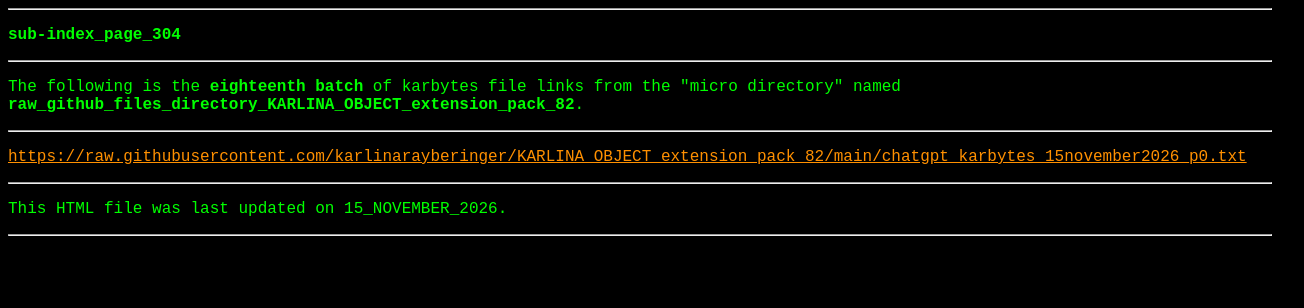
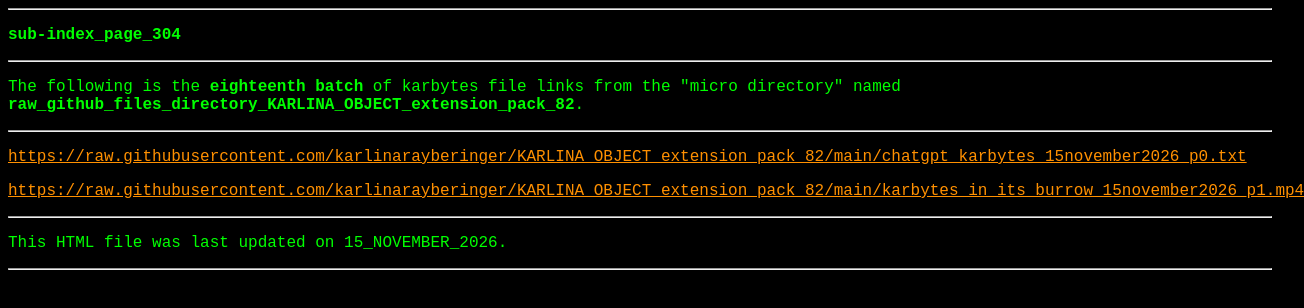
Before and after one commit to karbytessupporter/karbytes_wayback_machine_saves_precision_batches_extension_1, a plain HTML site: page sub-index_page_304.html in a window 1280 px wide. Shown: the whole page, 1304 px wide, since content can reach past the window. Drawn offline with Linux system fonts and the light colour scheme.

Commit message:
Add link to video in sub-index_page_304.html

```diff
--- a/sub-index_page_304.html
+++ b/sub-index_page_304.html
@@ -28,6 +28,7 @@
 <hr>
 
 <p><a style="background: #000000;color: #ff9000" href="https://raw.githubusercontent.com/karlinarayberinger/KARLINA_OBJECT_extension_pack_82/main/chatgpt_karbytes_15november2026_p0.txt" target="_blank" rel="noopener">https://raw.githubusercontent.com/karlinarayberinger/KARLINA_OBJECT_extension_pack_82/main/chatgpt_karbytes_15november2026_p0.txt</a></p>
+<p><a style="background: #000000;color: #ff9000" href="https://raw.githubusercontent.com/karlinarayberinger/KARLINA_OBJECT_extension_pack_82/main/karbytes_in_its_burrow_15november2026_p1.mp4" target="_blank" rel="noopener">https://raw.githubusercontent.com/karlinarayberinger/KARLINA_OBJECT_extension_pack_82/main/karbytes_in_its_burrow_15november2026_p1.mp4</a></p>
 
 <hr>
 
```
